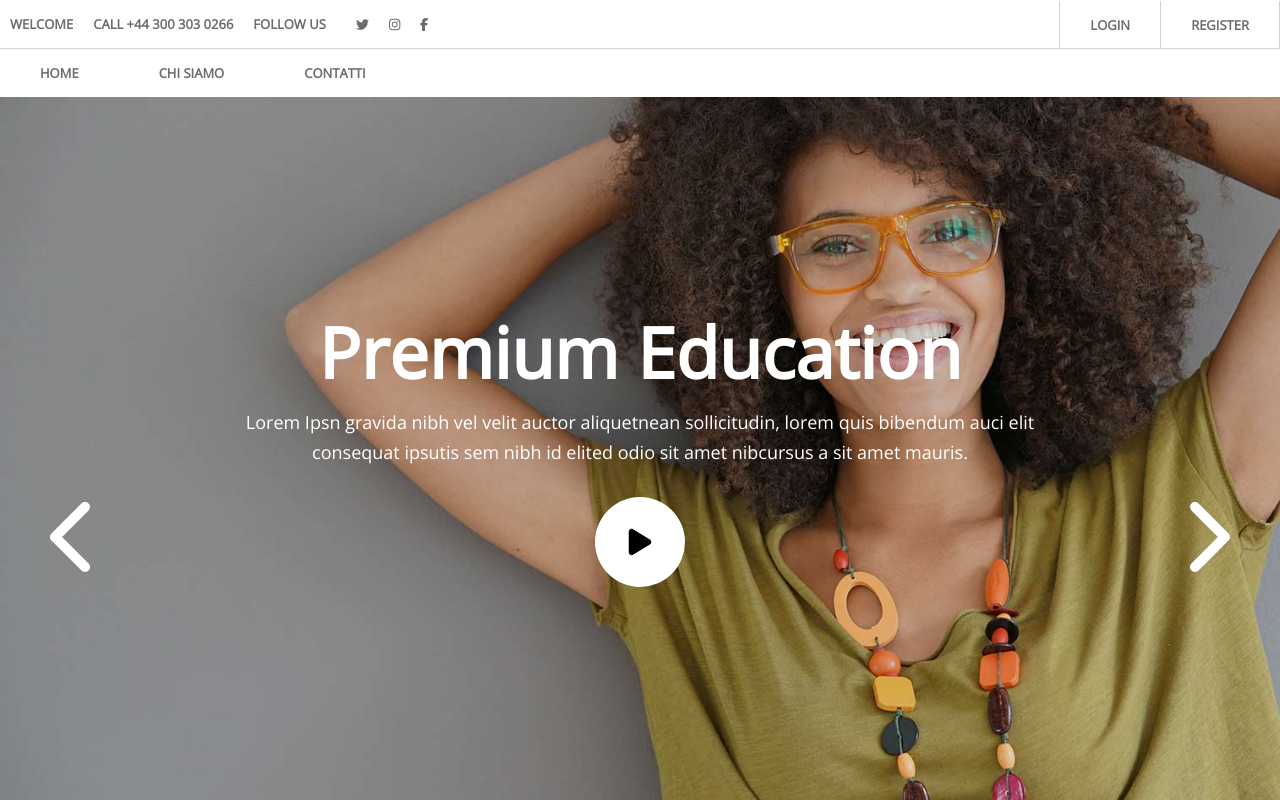
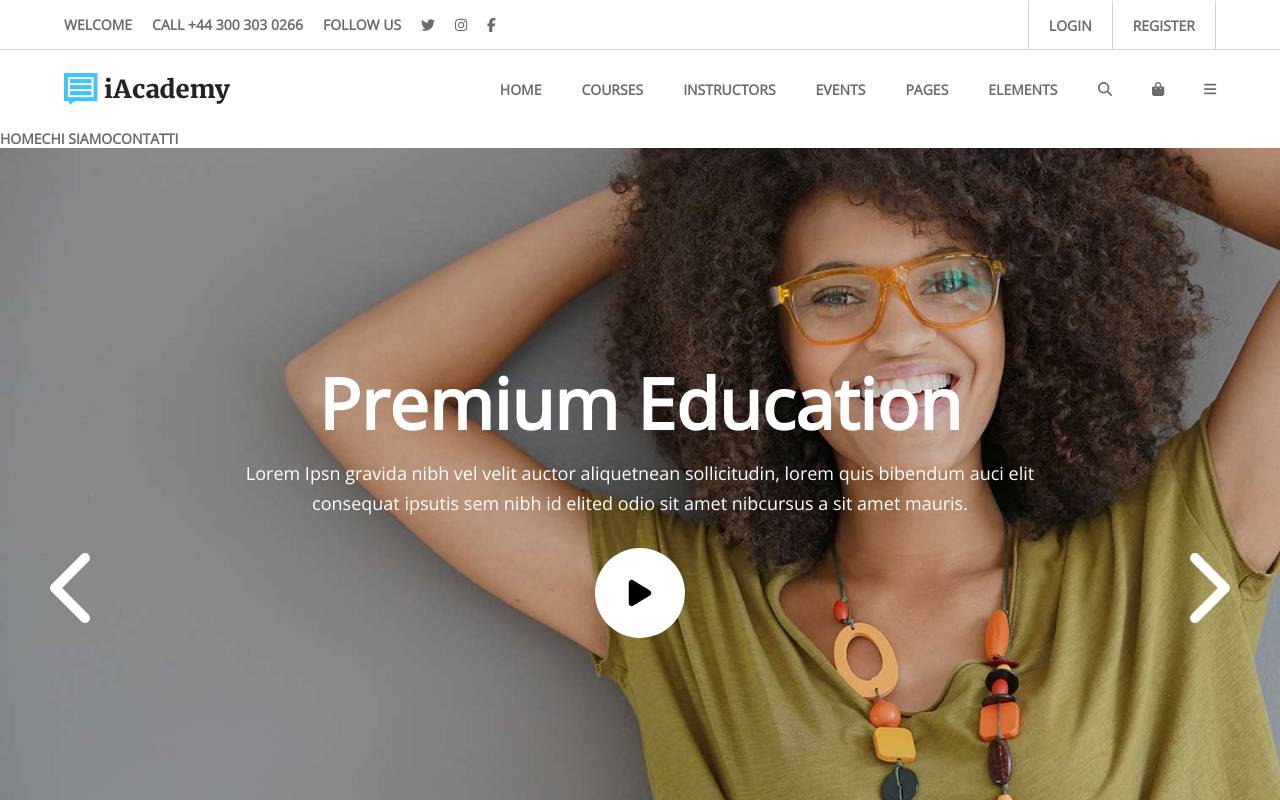
Before and after one commit to marcoceccarelli98/proj-html-vuejs, a Vue app: page / in a window 1280 px wide. Shown: the top 800 px of the page. Built offline with nearby package versions, Linux system fonts and the light colour scheme.

Commit message:
[UPD] header-bottom (da finire)

```diff
--- a/src/App.vue
+++ b/src/App.vue
@@ -1,13 +1,20 @@
 <script>
+import { store } from "./data/store"
+
 import PageHeader from "./components/PageHeader.vue";
 
 export default {
   components: { PageHeader },
+  data() {
+    return {
+      store
+    }
+  }
 };
 </script>
 
 <template>
-  <PageHeader />
+  <PageHeader :menu="store.header" />
   <router-view></router-view>
 </template>
 
--- a/src/components/PageHeader.vue
+++ b/src/components/PageHeader.vue
@@ -1,11 +1,13 @@
 <script>
 export default {
 	name: "PageHeader",
+	props: ["menu"]
 };
 </script>
 
 <template>
 	<header>
+		<div class="container-90">
 			<div class="header-top">
 				<div class="row">
 					<div class="col-left">
@@ -25,7 +27,25 @@ export default {
 						<a class="register" href="register">register</a>
 					</div>
 				</div>
+			</div>
+		</div>
 		<hr>
+		<div class="container-90">
+			<div class="header-bottom">
+				<div class="row">
+					<div class="logo">
+						<img src="/logo-default.png" alt="">
+					</div>
+					<div class="menu">
+						<ul>
+							<li v-for="element in menu"> {{ element.name }}</li>
+						</ul>
+						<a href="#"><font-awesome-icon :icon="['fas', 'magnifying-glass']" /></a>
+						<a href="#"><font-awesome-icon :icon="['fas', 'bag-shopping']" /></a>
+						<a href="#"><font-awesome-icon :icon="['fas', 'bars']" /></a>
+					</div>
+				</div>
+			</div>
 		</div>
 		<nav>
 			<ul>
@@ -43,7 +63,9 @@ export default {
 	</header>
 </template>
 
-<style scoped>
+<style scoped lang="scss">
+@use "../styles/style.scss" as *;
+
 .row {
 	justify-content: space-between;
 	align-items: center;
@@ -51,23 +73,24 @@ export default {
 
 ul {
 	display: flex;
+	align-items: center;
 }
 
 li,
 a {
 	text-transform: uppercase;
-	font-size: 13px;
+	font-size: 14px;
 	font-weight: 600;
 	color: rgb(108, 108, 108);
 }
 
-li,
+.header-top li,
 span {
-	margin: 15px 10px;
+	margin: 15px 20px 15px 0;
 }
 
-a {
-	padding: 15px 30px;
+.header-top a {
+	padding: 15px 20px;
 }
 
 .login {
@@ -84,4 +107,24 @@ hr {
 	height: 0.5px;
 	background-color: lightgray;
 }
+
+.menu {
+	display: flex;
+}
+
+.menu li,
+.menu a {
+	margin: 30px 0 30px 40px;
+}
+
+.menu li:hover,
+.header-top span:hover {
+	color: $primary-color;
+}
+
+.logo img {
+	width: 100%;
+	height: 32px;
+	object-fit: cover;
+}
 </style>
--- a/src/main.js
+++ b/src/main.js
@@ -24,6 +24,8 @@ import { faUser } from "@fortawesome/free-solid-svg-icons";
 import { faTwitter } from "@fortawesome/free-brands-svg-icons";
 import { faInstagram } from "@fortawesome/free-brands-svg-icons";
 import { faFacebookF } from "@fortawesome/free-brands-svg-icons";
+import { faBars } from "@fortawesome/free-solid-svg-icons";
+import { faShoppingBag } from "@fortawesome/free-solid-svg-icons";
 /* add icons to the library */
 library.add(
   faSearch,
@@ -37,6 +39,8 @@ library.add(
   faTwitter,
   faInstagram,
   faFacebookF,
+  faBars,
+  faShoppingBag
 );
 
 createApp(App)
```
Lines whose indentation alone changed are shown as unchanged.
